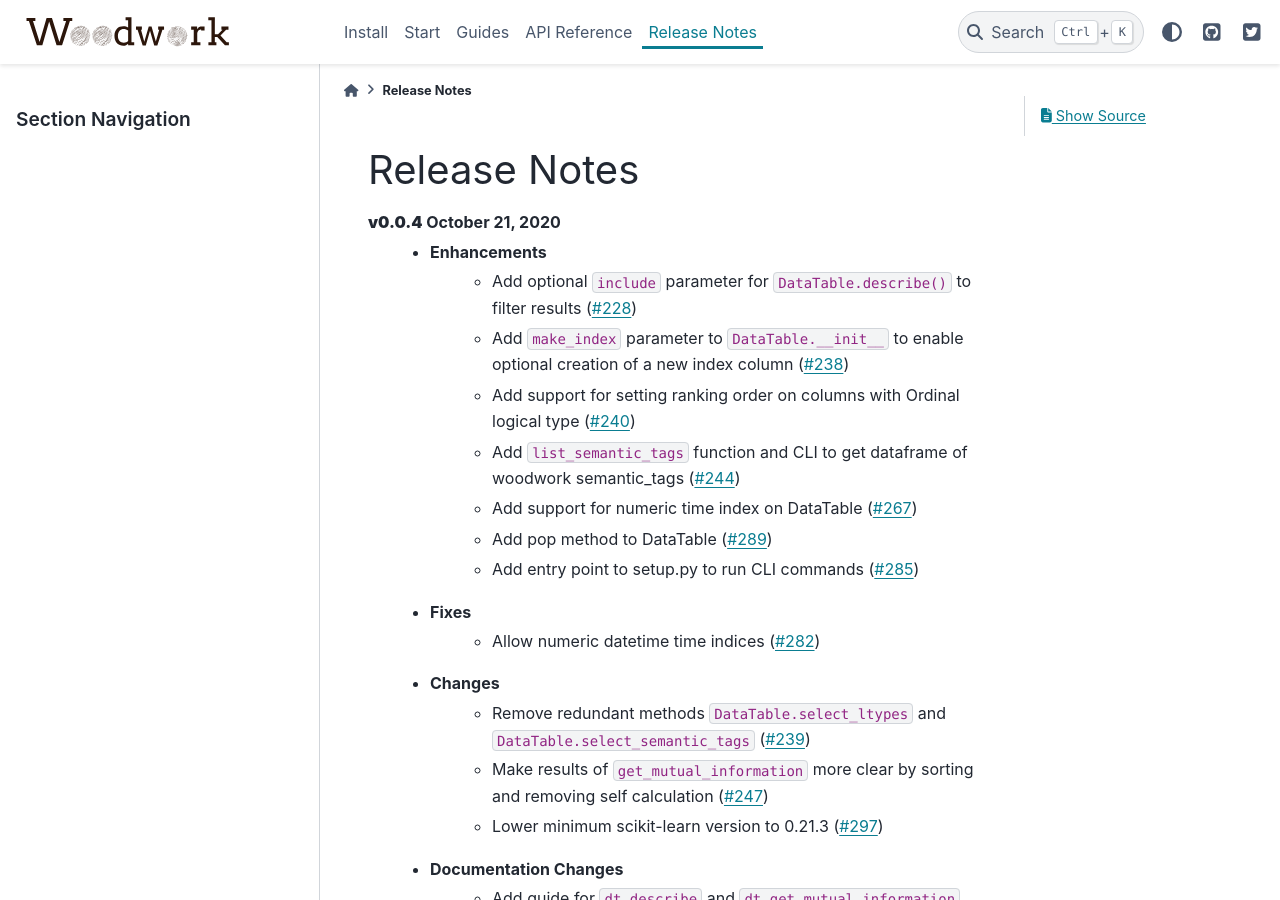
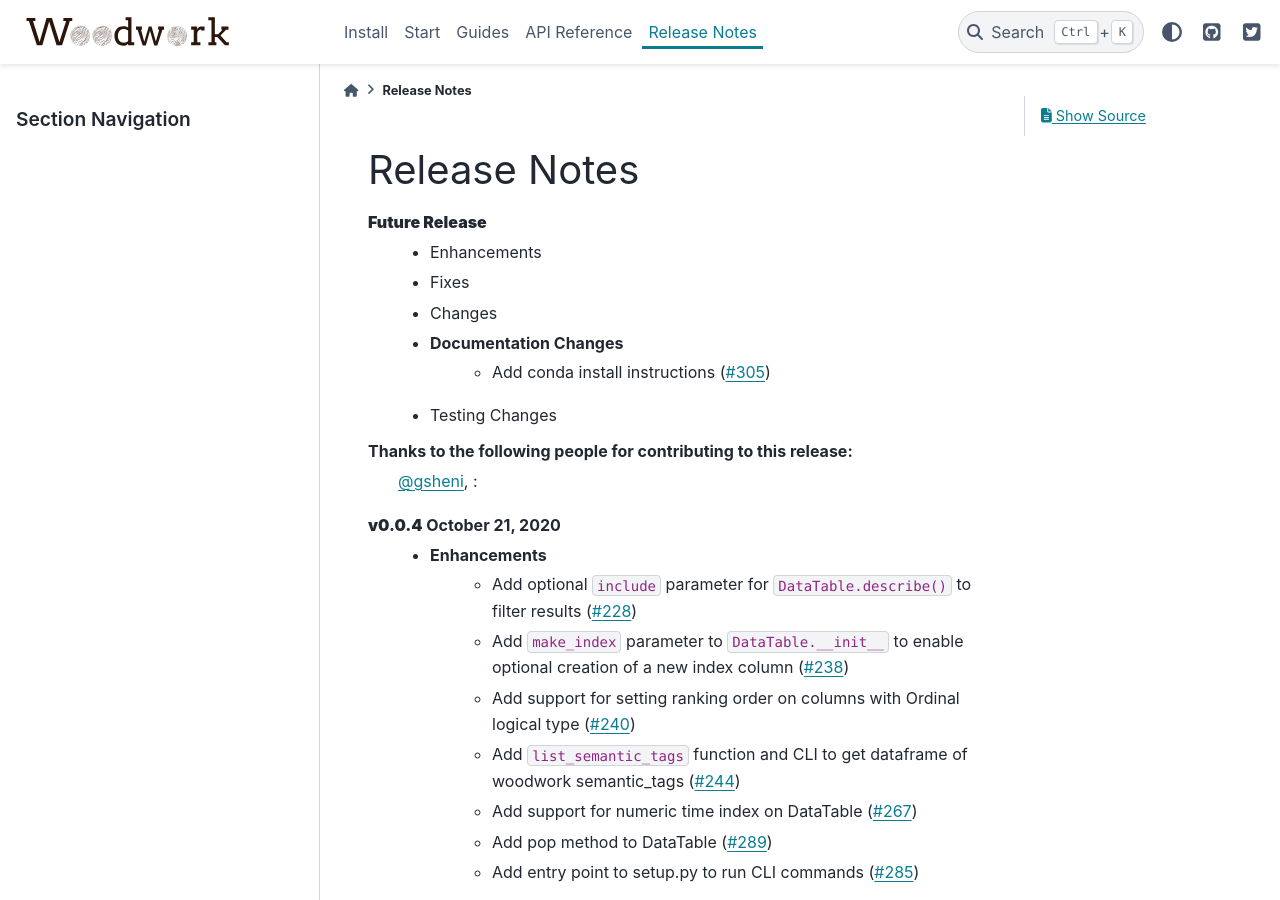
Before and after one commit to alteryx/woodwork, a Sphinx documentation site: the page built from docs/source/release_notes.rst, in a window 1280 px wide and 900 px high. Built offline with Sphinx 7.4.7 and the PyData theme 0.15.4, drawn with Linux system fonts in a browser that asks for light colours; comment, search, counter and statistics services are not loaded.

Commit message:
release notes

```diff
--- a/docs/source/release_notes.rst
+++ b/docs/source/release_notes.rst
@@ -2,14 +2,16 @@
 
 Release Notes
 -------------
-.. **Future Release**
+**Future Release**
     * Enhancements
     * Fixes
     * Changes
     * Documentation Changes
+        * Add conda install instructions (:pr:`305`)
     * Testing Changes
 
-.. Thanks to the following people for contributing to this release:
+Thanks to the following people for contributing to this release:
+    :user:`gsheni`, :
 
 **v0.0.4** October 21, 2020
     * Enhancements
```
